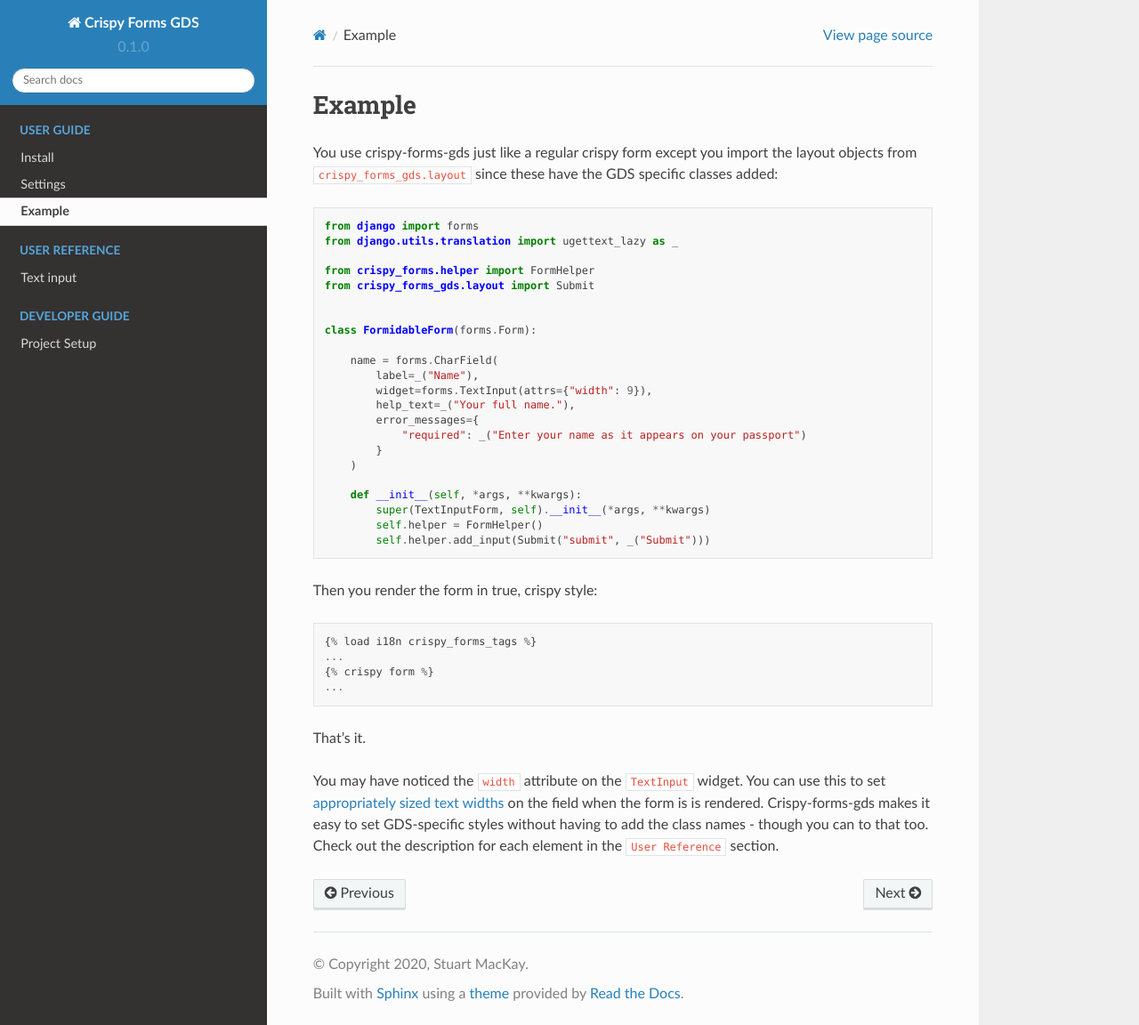
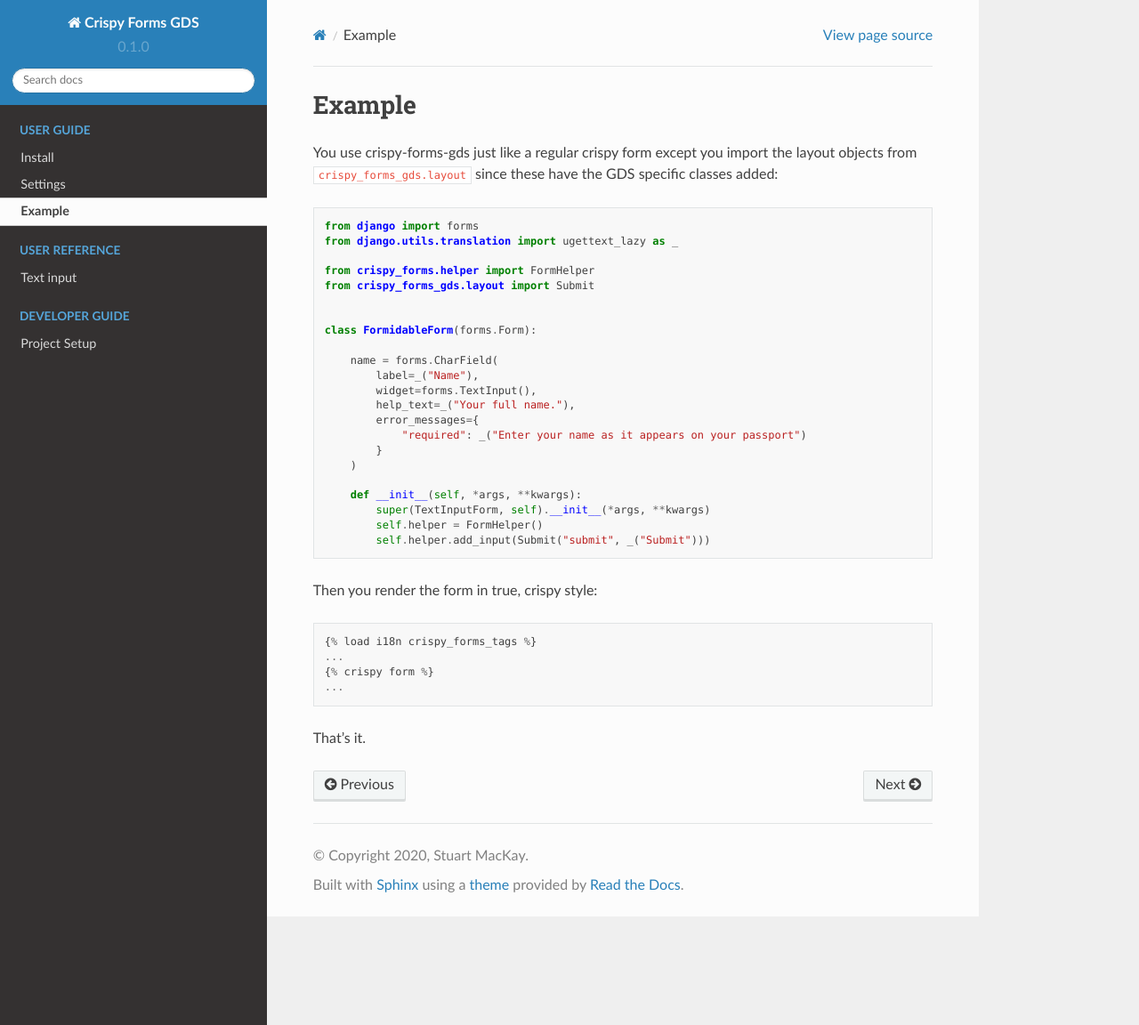
Before and after one commit to wildfish/crispy-forms-gds, a Sphinx documentation site: the page built from docs/example.rst, in a window 1280 px wide and 1152 px high. Shown: the whole window at 89% size. Built offline with Sphinx 7.4.7 and the Read the Docs theme 2.0.0, drawn with Linux system fonts in a browser that asks for light colours.

Commit message:
Tidied up the docs.
1. Simplified the example form, removing the width parameter since
   that complicates things without creating any corresponding
   enlightment. Setting attributes is better handled via more detailed
   documentation or probably more practically via the demo site.

2. Updated the instructions for running the demo site.

3. Added a link to the webpack config file so people can see how the
   GDS assets can be built.

```diff
--- a/docs/example.rst
+++ b/docs/example.rst
@@ -18,7 +18,7 @@ specific classes added: ::
 
         name = forms.CharField(
             label=_("Name"),
-            widget=forms.TextInput(attrs={"width": 9}),
+            widget=forms.TextInput(),
             help_text=_("Your full name."),
             error_messages={
                 "required": _("Enter your name as it appears on your passport")
@@ -38,9 +38,3 @@ Then you render the form in true, crispy style: ::
     ...
 
 That's it.
-
-You may have noticed the ``width`` attribute on the ``TextInput`` widget. You
-can use this to set `appropriately sized text widths`_ on the field when the
-form is is rendered. Crispy-forms-gds makes it easy to set GDS-specific styles
-without having to add the class names - though you can to that too. Check out
-the description for each element in the ``User Reference`` section.
--- a/docs/install.rst
+++ b/docs/install.rst
@@ -3,6 +3,7 @@
 .. _GOV.UK Design System: https://design-system.service.gov.uk/
 .. _Getting started: https://design-system.service.gov.uk/get-started/
 .. _production: https://design-system.service.gov.uk/get-started/production/
+.. _webpack config file: https://github.com/wildfish/crispy-forms-gds/blob/master/demo/frontend/webpack.config.js
 
 .. _install-intro:
 
@@ -34,4 +35,5 @@ project. If not, the `install guide`_ is very simple.
 NOTE: The app does not include any GDS assets, you will have to install them
 in your projects. Details are provided on the `GOV.UK Design System`_ site.
 Follow the `Getting Started`_ guide and the installation instructions for a
-`production`_ install.
+`production`_ install. The demo site has a `webpack config file`_ which you might
+find useful.
```
Also changed, not shown: README.md (+8 -12 lines).
